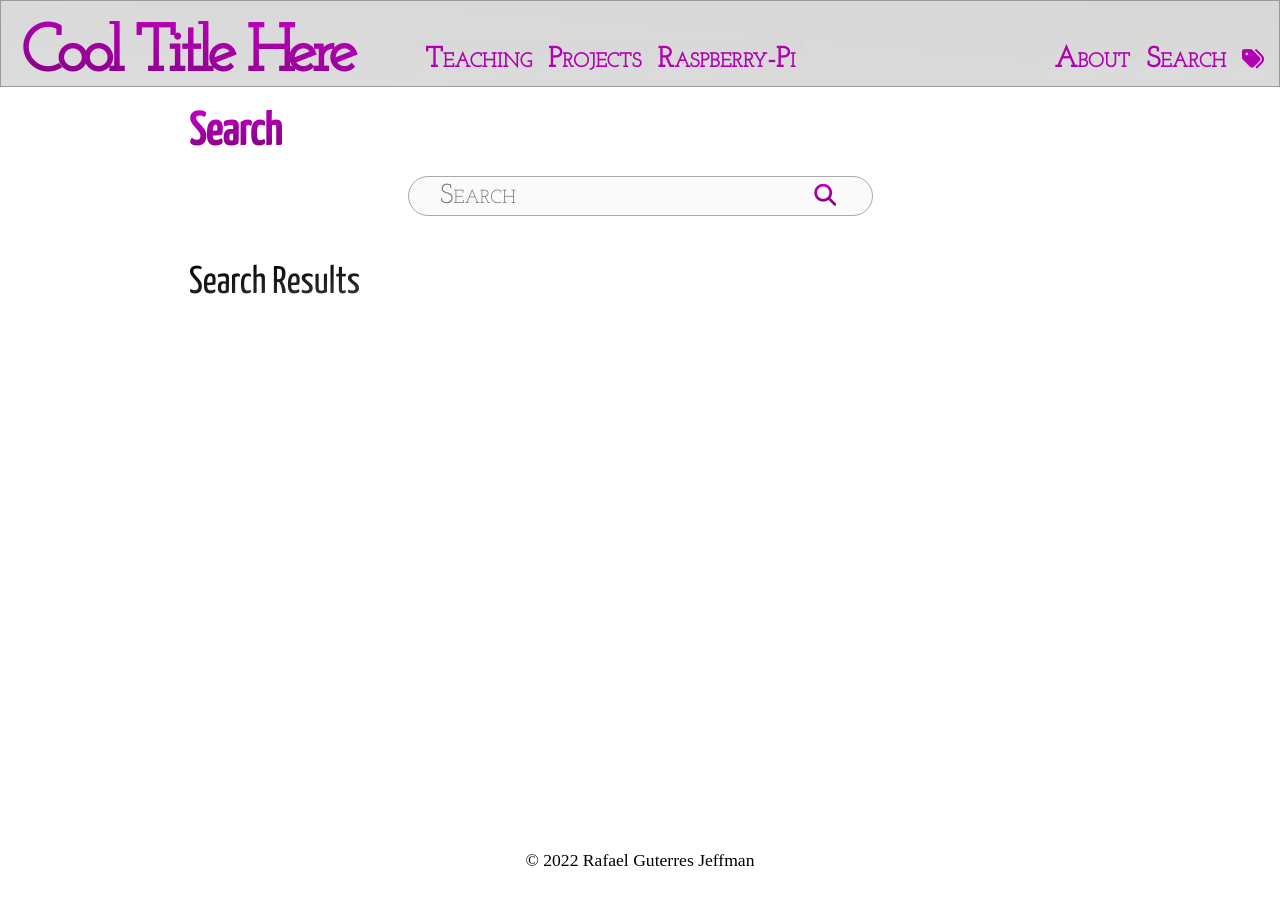
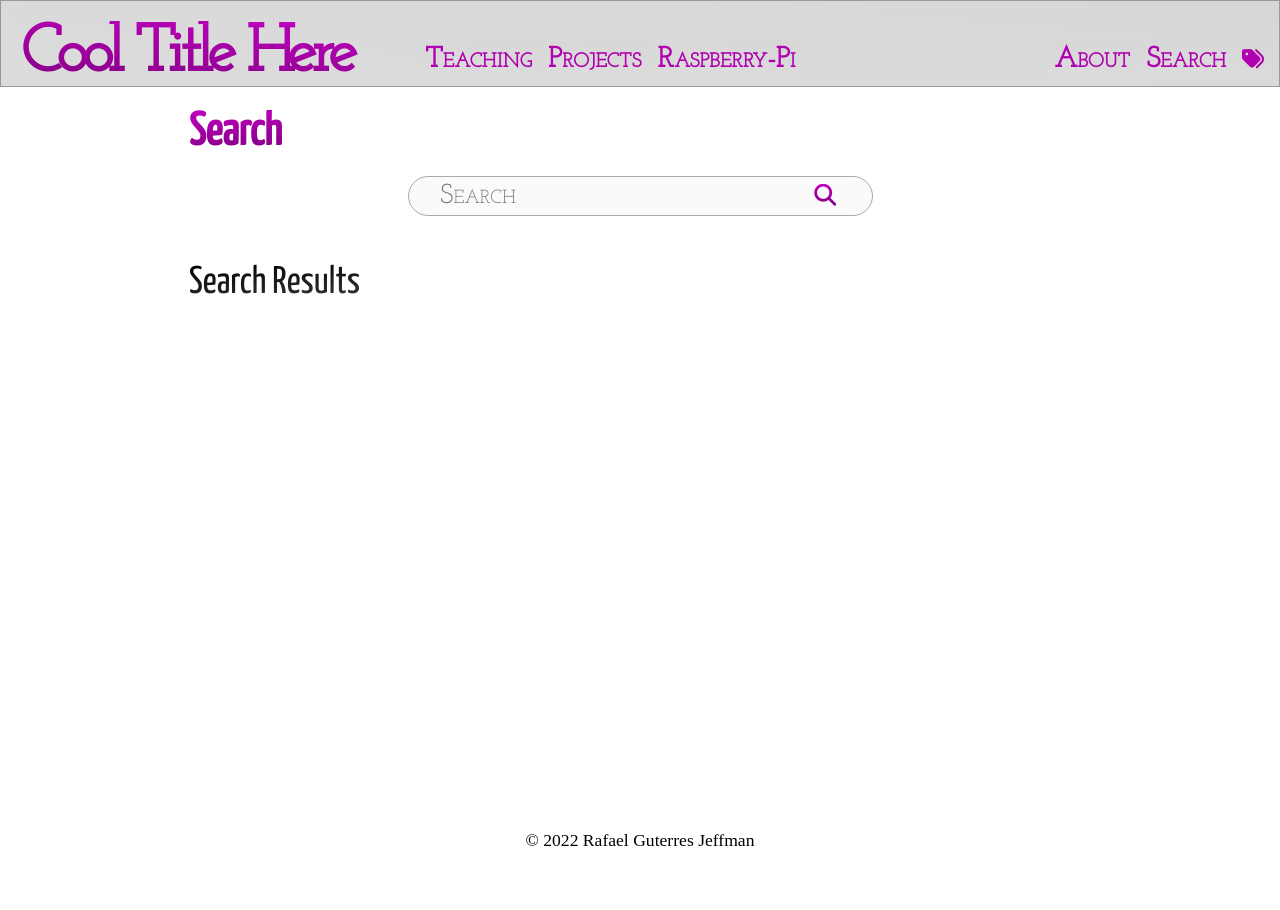
Before and after one commit to rafasgj/rafaeljeffman.com, a Jekyll site: the page built from search-en.md, in a window 1280 px wide. Built offline with Jekyll 4.4.1, drawn with Linux system fonts in a browser that asks for light colours; nearby versions of some CDN libraries.

Commit message:
Fix min page size.

```diff
--- a/_sass/page.scss
+++ b/_sass/page.scss
@@ -21,7 +21,7 @@ html {
 body {
     margin: 0;
     padding: 0;
-    min-height: calc(100vh - 100px - 80px);  /* 100% - header and footer */
+    min-height: calc(100vh - 110px - 90px);  /* 100% - header and footer */
     position: relative;
     padding-bottom: 80px;
 }
```
